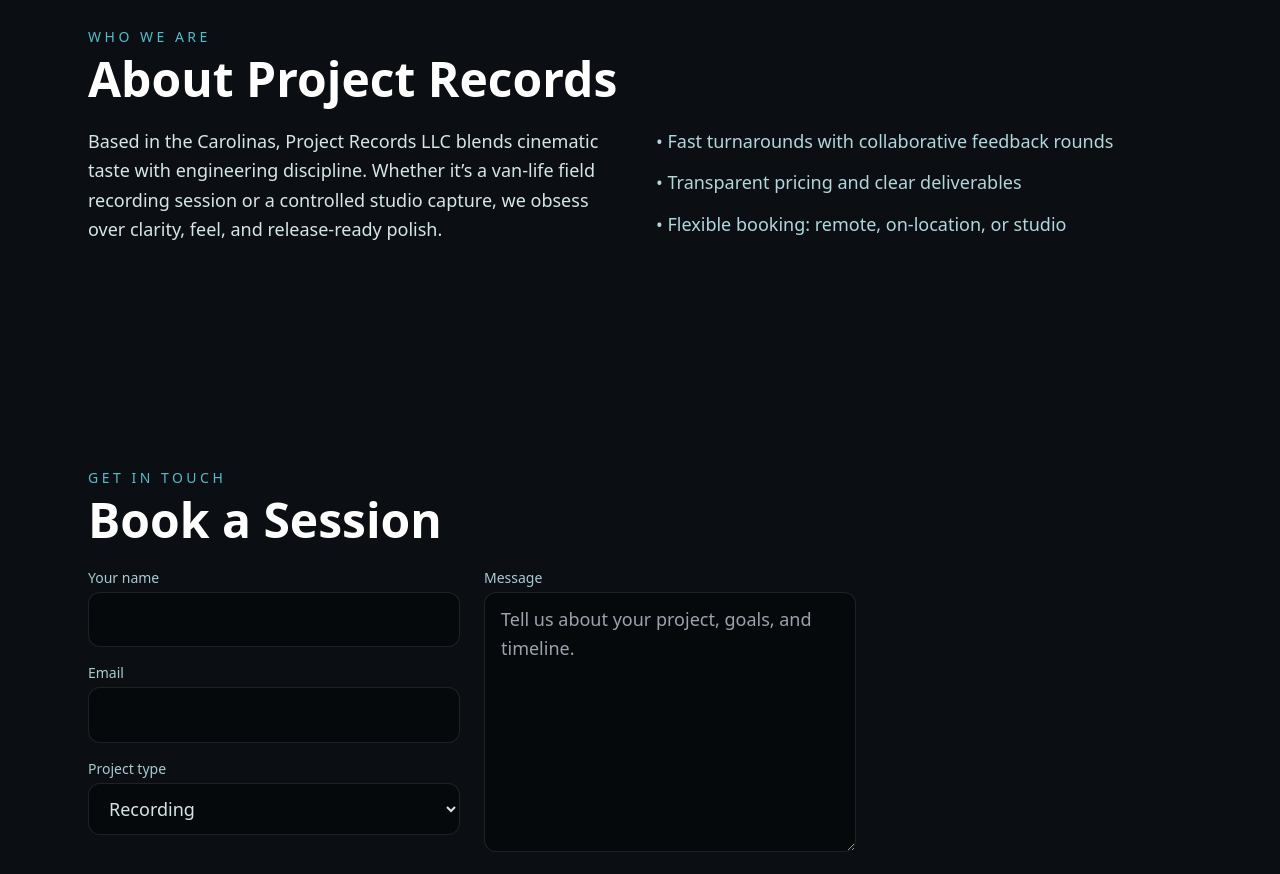
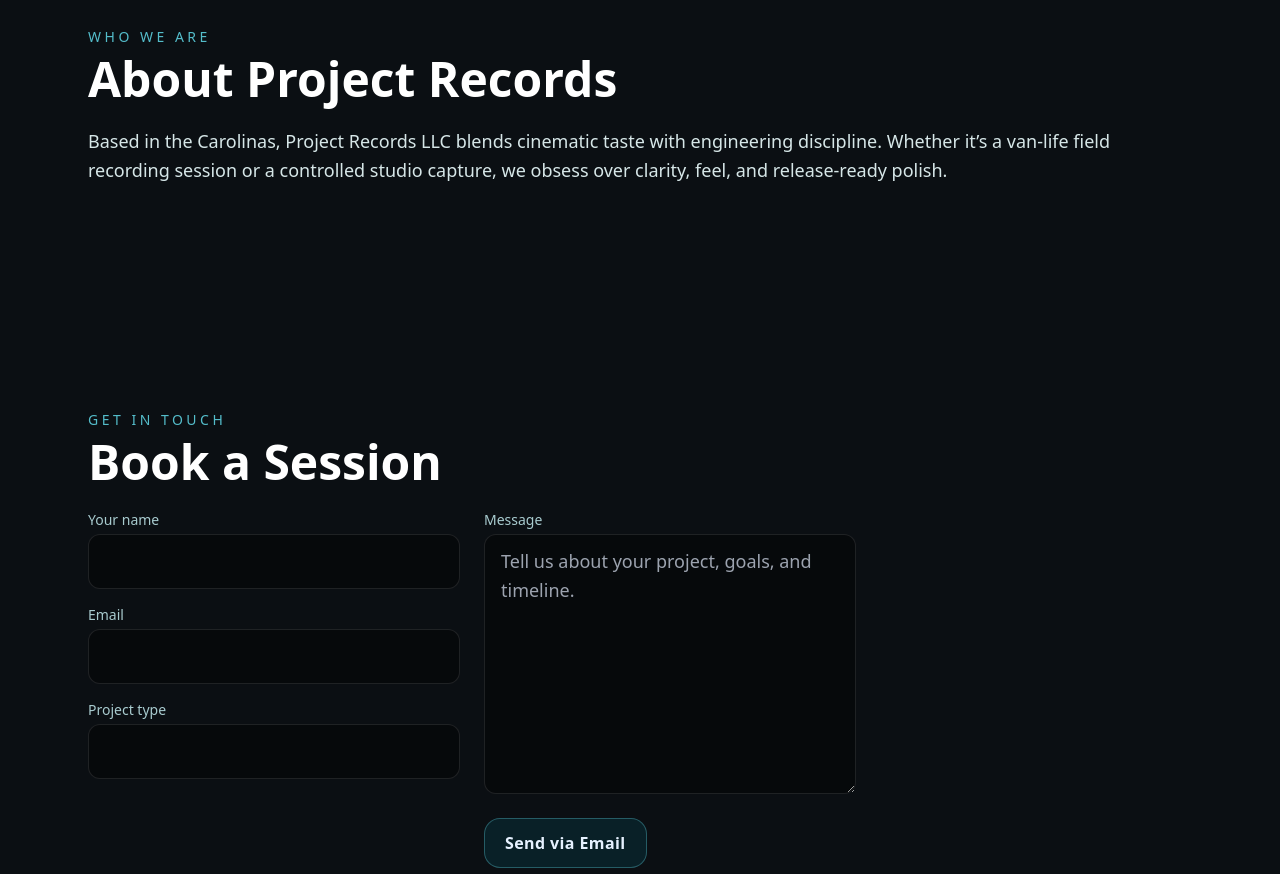
Before and after one commit to tlsuncoast1/project-records-website, a Next.js app: page / in a window 1280 px wide. Shown: the part 1880-2754 px from the top of the page. Built offline with nearby package versions, Linux system fonts and the light colour scheme.

Commit message:
chore: simplify hero and about sections

```diff
--- a/app/page.tsx
+++ b/app/page.tsx
@@ -141,7 +141,6 @@
                 <a href="#about" onClick={() => setMenuOpen(false)} className="py-2 text-cyan-100/90">About</a>
                 <a href="#contact" onClick={() => setMenuOpen(false)} className="py-2 text-cyan-100/90">Contact</a>
 
-                {/* external quick buttons */}
                 <a
                   href="https://soundcloud.com/projectrecordsllc"
                   target="_blank" rel="noopener noreferrer"
@@ -178,9 +177,6 @@
             <div>
               <h1 className="text-4xl md:text-6xl font-black leading-[1.02] text-white">
                 PROJECT <span className="text-cyan-200">RECORDS</span>
-                <span className="block mt-2 text-xl md:text-2xl font-medium tracking-wide text-cyan-100/90">
-                  Music • Podcasts • Mastering
-                </span>
               </h1>
               <p className="mt-6 text-lg md:text-xl text-cyan-100/85 max-w-xl">
                 Follow us while we streamline services — music and videos are live.
@@ -195,8 +191,6 @@
                 </a>
               </div>
             </div>
-
-            {/* Exact PNG logo */}
             <div className="flex justify-center md:justify-end">
               <img
                 src="/brand/project-records-lockup.png"
@@ -241,18 +235,11 @@
 
       {/* ABOUT */}
       <Section id="about" title="About Project Records" kicker="Who we are">
-        <div className="grid md:grid-cols-2 gap-8 items-start">
-          <p>
-            Based in the Carolinas, Project Records LLC blends cinematic taste with engineering discipline.
-            Whether it’s a van-life field recording session or a controlled studio capture, we obsess over
-            clarity, feel, and release-ready polish.
-          </p>
-          <ul className="space-y-3 text-cyan-100/85">
-            <li>• Fast turnarounds with collaborative feedback rounds</li>
-            <li>• Transparent pricing and clear deliverables</li>
-            <li>• Flexible booking: remote, on-location, or studio</li>
-          </ul>
-        </div>
+        <p>
+          Based in the Carolinas, Project Records LLC blends cinematic taste with engineering discipline.
+          Whether it’s a van-life field recording session or a controlled studio capture, we obsess over
+          clarity, feel, and release-ready polish.
+        </p>
       </Section>
 
       {/* CONTACT */}
@@ -289,16 +276,10 @@
             </label>
             <label className="block">
               <span className="block text-sm text-cyan-100/80 mb-1">Project type</span>
-              <select
+              <input
                 name="type"
                 className="w-full rounded-xl bg-black/40 border border-white/10 px-4 py-3 outline-none focus:ring-2 focus:ring-cyan-400/50"
-              >
-                <option>Recording</option>
-                <option>Mixing</option>
-                <option>Mastering</option>
-                <option>Podcast Production</option>
-                <option>Sound Design</option>
-              </select>
+              />
             </label>
           </div>
           <div className="flex flex-col">
```
